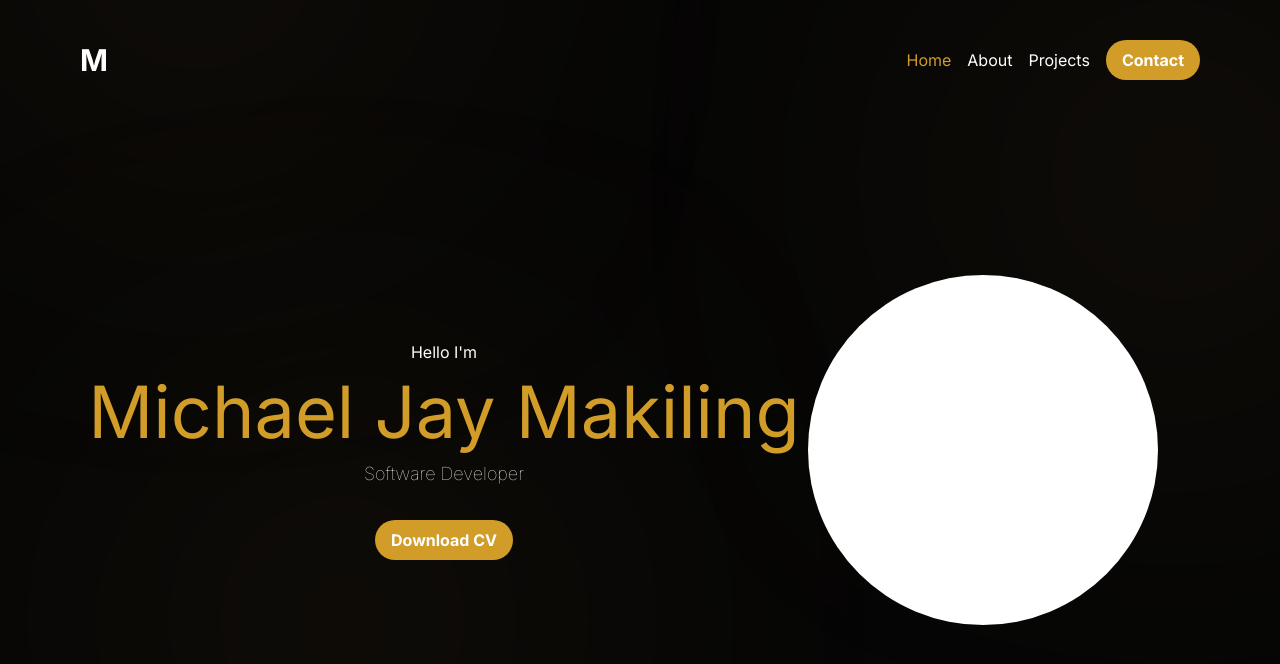
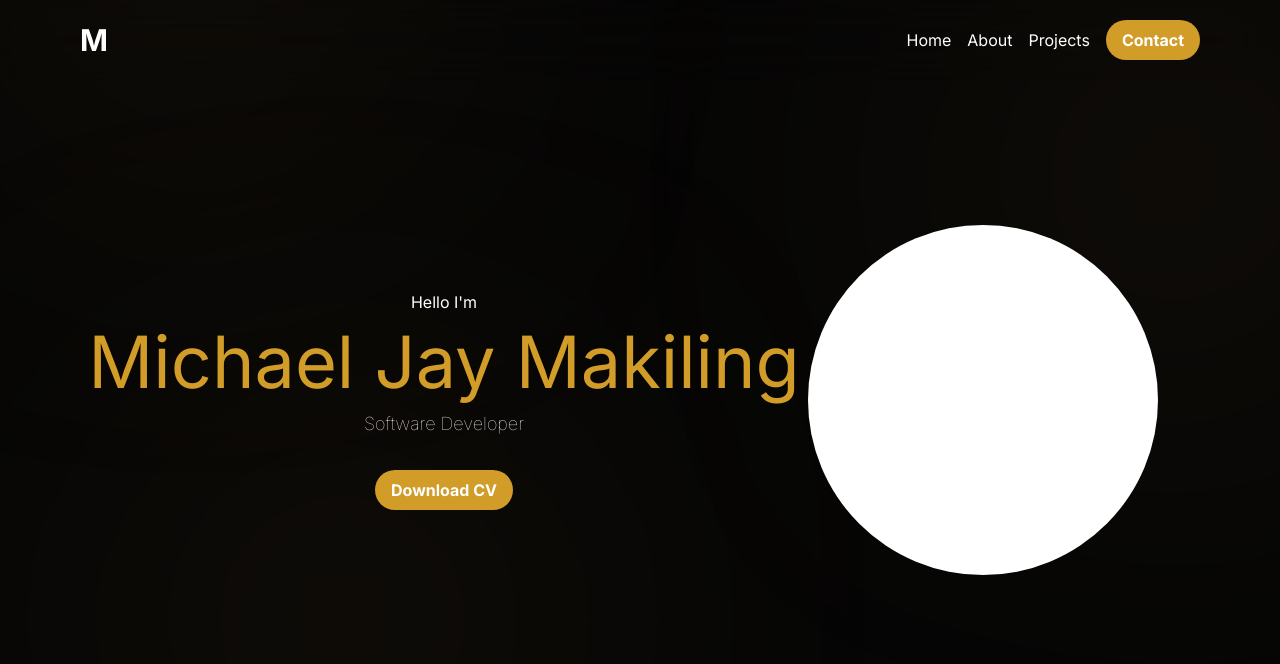
Before and after one commit to iammtmakiling/portfolio, a Next.js app: page / in a window 1280 px wide. Shown: the top 664 px of the page. Built offline with nearby package versions, Linux system fonts and the light colour scheme.

Commit message:
ui: one page

```diff
--- a/package.json
+++ b/package.json
@@ -20,6 +20,7 @@
     "@types/node": "^20",
     "@types/react": "^18",
     "@types/react-dom": "^18",
+    "@types/react-scroll": "^1.8.10",
     "autoprefixer": "^10.0.1",
     "eslint": "^8",
     "eslint-config-next": "14.1.0",
--- a/src/app/components/molecules/NavBar/Navbar.tsx
+++ b/src/app/components/molecules/NavBar/Navbar.tsx
@@ -8,30 +8,28 @@ const NavBar = () => {
   const pageState = (state : String) => {
     setPage(state); // Set the page to "about" when the div is clicked
   };
+  const scrollToSection = (sectionId:string) => {
+    const element = document.getElementById(sectionId);
+    if (element) {
+      element.scrollIntoView({ behavior: 'smooth' });
+    }
+  };
   return (
-    <div className="flex justify-between items-center p-20 pt-10 pb-5">
+    <div className="w-screen flex justify-between items-center p-20 pt-5 pb-5 sticky top-0 z-50 bg-blur backdrop-blur-xl">
         <div className="flex items-center">
             <span className="text-3xl font-bold text-white"><a href="/" className='glowText'>M</a></span>
         </div>
         <div className="flex space-x-4">
-            <div className={`text-white flex items-center ${
-              page === "home" ? "text-color" : ""
-            }`
-            }
-            onClick={() => pageState("home")}
-            ><p className='glowText'>Home</p></div>
-            <div className={`text-white flex items-center ${
-              page === "about" ? "text-color" : ""
-            }`}
-            onClick={() => pageState("about")}
-            ><p className='glowText'>About</p></div>
-            <div className={`text-white flex items-center ${
-              page === "projects" ? "text-color" : ""
-            }`}
-            onClick={() => pageState("projects")}
-            ><p className='glowText'>Projects</p></div>
+            <div className="text-white flex items-center scroll-smooth">
+              <p className='glowText' onClick={() => scrollToSection('main')}>Home</p>
+            </div>
+            <div className="text-white flex items-center">
+              <p className='glowText' onClick={() => scrollToSection('about')}>About</p>
+            </div>
+            <div className="text-white flex items-center">
+              <p className='glowText' onClick={() => scrollToSection('projects')}>Projects</p>
+            </div>
             <div className={`button-color font-bold text-white px-4 py-2 rounded-full focus:outline-none glow-button`}
-            onClick={() => pageState("contact")}
             >Contact</div>
         </div>
     </div>
--- a/src/app/components/templates/About/About.tsx
+++ b/src/app/components/templates/About/About.tsx
@@ -77,7 +77,7 @@ const About = () => {
 
 
   return (
-    <div className="flex flex-col justify-center gap-10 items-center w-screen h-full pb-20">
+    <div  id="about" className="flex flex-col justify-center gap-10 items-center w-screen h-full pb-20 pt-20">
       <div className='flex flex-row justify-center items-center gap-10 h-[50px]'>
         <div className='flex flex-col gap-2 justify-start items-center h-full'>
           <p
--- a/src/app/components/templates/Main/Main.tsx
+++ b/src/app/components/templates/Main/Main.tsx
@@ -6,7 +6,7 @@ import Image from 'next/image'
 
 const Main = () => {
   return (
-    <div className="flex flex-row justify-center items-center w-full h-full lg:gap-5 xl:gap-0 pl-20 pr-20">
+    <div className="flex flex-row justify-center items-center w-full min-h-[80vh] lg:gap-5 xl:gap-0 pl-20 pr-20">
       <div className='flex w-full lg:w-[70%] xl:w-[65%] flex-col gap-3 w-full justify-center items-center text-white text-center h-full'>
         <p className='text-base font-base'>Hello I&#39;m</p>
         <p className='text-3xl sm:text-5xl md:text-6xl xl:text-7xl text-color'>Michael Jay Makiling</p>
--- a/src/app/components/templates/Projects/Projects.tsx
+++ b/src/app/components/templates/Projects/Projects.tsx
@@ -16,7 +16,7 @@ export const useProjectState = create<ProjectState>()((set) => ({
 }));
 const Project = () => {
   return (
-    <div className='flex flex-col justify-center items-center gap-5 w-screen max-h-full'>
+    <div  id="projects" className='flex flex-col justify-center items-center gap-5 w-screen max-h-full pt-20'>
       <p className='text-6xl text-white font-bold'>Projects</p>
       <div className="flex flex-wrap justify-center items-center w-screen max-h-full pb-20 pl-20 pr-20">
       <div className="flex gap-5 flex-wrap justify-center items-center w-[90%] min-h-full">
--- a/src/app/page.tsx
+++ b/src/app/page.tsx
@@ -1,41 +1,22 @@
 'use client'
 
 import {Main, About, Projects, ContactMe, Background} from "./components/templates";
-import { NavBar, ButtonNav } from "./components/molecules";
+import { NavBar } from "./components/molecules";
 import './index.scss';
-import { usePageState } from "./components/states/pageStates";
 export default function Home() {
-  const { page } = usePageState();
-
-  let contentComponent;
-
-  switch (page) {
-    case 'about':
-      contentComponent = <About />;
-      break;
-    case 'projects':
-      contentComponent = <Projects />;
-      break;
-    case 'contact':
-      contentComponent = <ContactMe />;
-      break;
-    default:
-      contentComponent = <Main />;
-      break;
-  }
-
   return (
-    <div className="w-screen h-screen overflow-x-hidden overflow-y-visible">
+    <div className="w-screen h-auto overflow-x-hidden overflow-y-visible">
       <div className="relative z-10">
-      <div className="flex flex-col h-screen">
-        <NavBar />
-        <div className="flex flex-1 justify-center">
-          {contentComponent}
+        <div id="main" className="flex flex-col h-screen">
+          <div className="flex flex-col justify-center items-center">
+            <NavBar />
+            <div className="flex flex-col top-0 gap-20">
+              <Main/>
+              <About/>
+              <Projects/>
+            </div>
+          </div>
         </div>
-        {/* <div className="flex flex-2">
-          <ButtonNav />
-        </div> */}
-      </div>
       </div>
       <div className="absolute inset-0 z-0">
         <Background />
```
Also changed, not shown: 1 other file (tests, documents, lock files or other folders).
